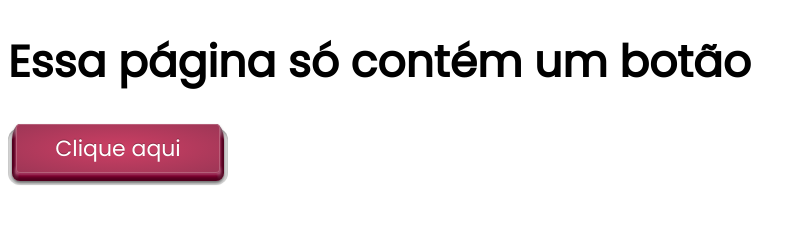
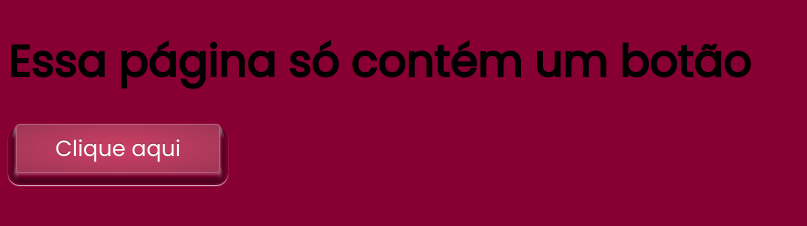
Before and after one commit to heitorep/2024M05-T09-heitor, a plain HTML site: page index.html in a window 1280 px wide. Shown: the whole page, without its empty margins (0-807 px from the left). Drawn offline with Linux system fonts and the light colour scheme.

Commit message:
Adiciona a cor vermelha de fundo da página

```diff
--- a/css/styles.css
+++ b/css/styles.css
@@ -1,5 +1,6 @@
 body {
   font-family: 'Poppins';font-size: 22px;
+  background-color: #803;
 }
 
 .button {
```
